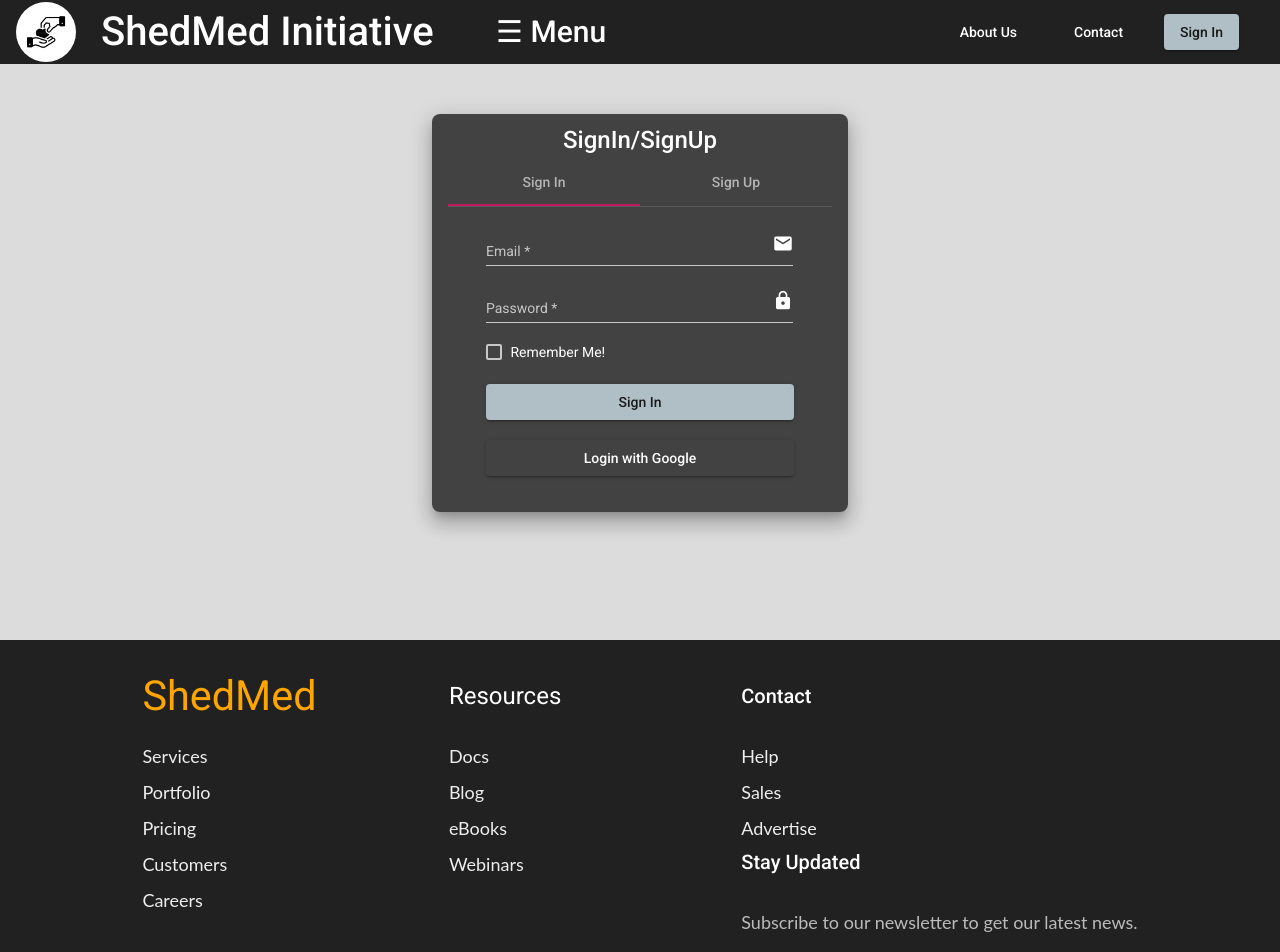
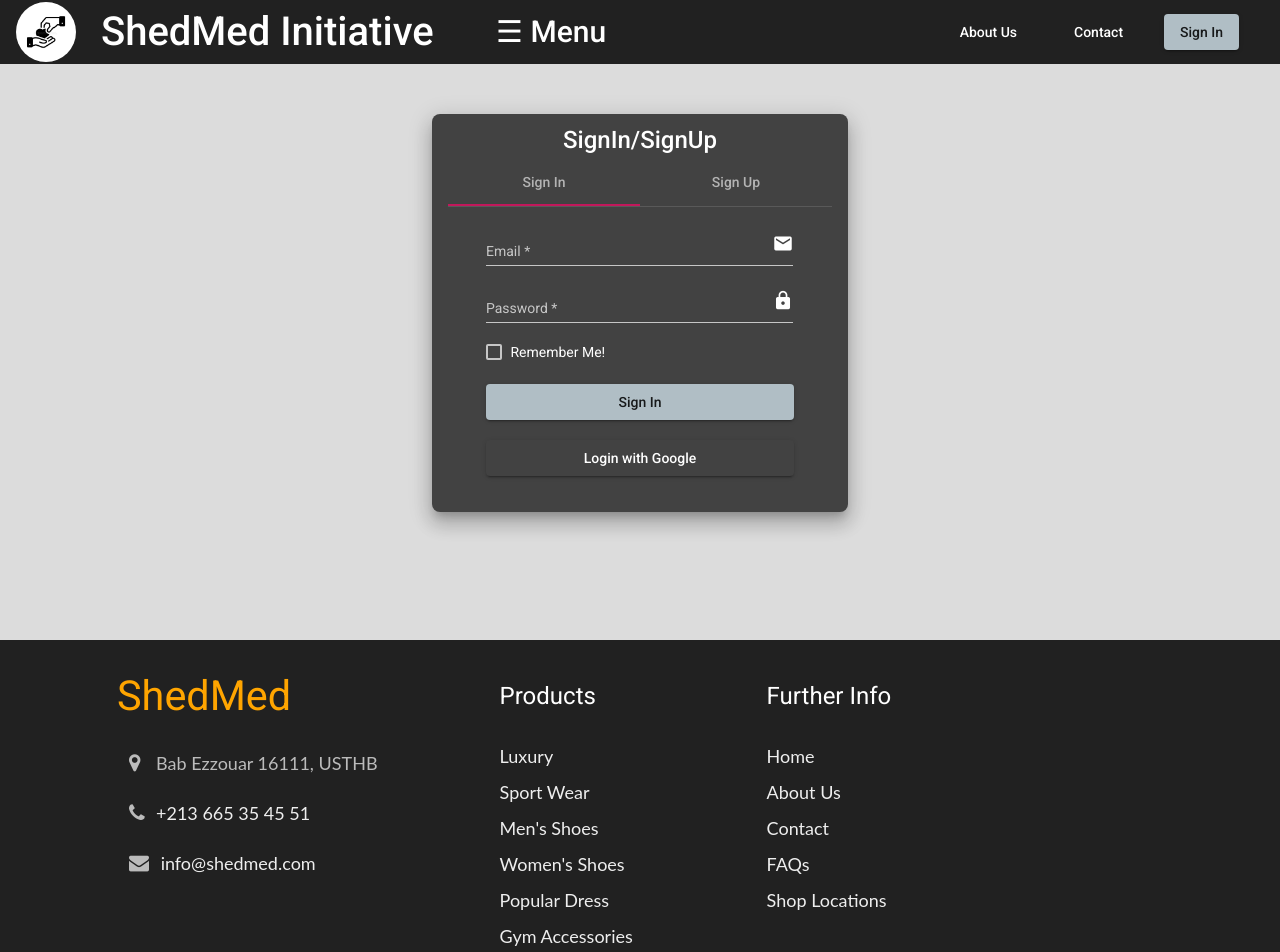
Before and after one commit to khitermedachraf/ecommerce-website-Angular-Ts, an Angular app in the folder my-app/: page / in a window 1280 px wide. Shown: the top 952 px of the page. Built offline with nearby package versions, Linux system fonts and the light colour scheme.

Commit message:
finishing with footer

```diff
--- a/my-app/src/app/footer/footer.component.css
+++ b/my-app/src/app/footer/footer.component.css
@@ -196,3 +196,7 @@ input[type="submit"] {
 .ft-legal a:active {
     color: orange;
 }
+
+.faSpace {
+    margin: 15px;
+}
--- a/my-app/src/app/footer/footer.component.html
+++ b/my-app/src/app/footer/footer.component.html
@@ -7,34 +7,46 @@
             <h1 class="ft-title" id="ft-title-h1">ShedMed</h1>
 
             <ul>
-                <li><a href="#footer">Services</a></li>
-                <li><a href="#footer">Portfolio</a></li>
-                <li><a href="#footer">Pricing</a></li>
-                <li><a href="#footer">Customers</a></li>
-                <li><a href="#footer">Careers</a></li>
+                <li>
+                    <i class="fa fa-map-marker"></i>
+                    <span class="faSpace">Bab Ezzouar 16111, USTHB</span>
+                </li>
+                <li>
+                    <i class="fa fa-phone"></i>
+                    <a href="#footer" class="faSpace">+213 665 35 45 51</a>
+                </li>
+                <li>
+                    <i class="fa fa-envelope"></i>
+                    <a href="#footer" class="faSpace"> info@shedmed.com</a>
+                </li>
             </ul>
         </div>
         <div class="ft-main-item">
-            <h1 class="ft-title">Resources</h1>
+            <h1 class="ft-title">Products</h1>
             <ul>
-                <li><a href="#footer">Docs</a></li>
-                <li><a href="#footer">Blog</a></li>
-                <li><a href="#footer">eBooks</a></li>
-                <li><a href="#footer">Webinars</a></li>
+                <li><a href="#footer">Luxury</a></li>
+                <li><a href="#footer">Sport Wear</a></li>
+                <li><a href="#footer">Men's Shoes</a></li>
+                <li><a href="#footer">Women's Shoes</a></li>
+                <li><a href="#footer">Popular Dress</a></li>
+                <li><a href="#footer">Gym Accessories</a></li>
+                <li><a href="#footer">Sport Shoes</a></li>
             </ul>
         </div>
         <div class="ft-main-item">
-            <h2 class="ft-title">Contact</h2>
+            <h1 class="ft-title">Further Info</h1>
             <ul>
-                <li><a href="#footer">Help</a></li>
-                <li><a href="#footer">Sales</a></li>
-                <li><a href="#footer">Advertise</a></li>
+                <li><a href="#">Home</a></li>
+                <li><a href="#footer">About Us</a></li>
+                <li><a href="#footer">Contact</a></li>
+                <li><a href="#footer">FAQs</a></li>
+                <li><a href="#footer">Shop Locations</a></li>
             </ul>
-            <h2 class="ft-title">Stay Updated</h2>
+            <br>
             <p>Subscribe to our newsletter to get our latest news.</p>
             <form>
                 <input type="email" name="email" placeholder="Enter email address">
-                <input type="submit" value="Subscribe">
+                <a href="#" mat-button class="orangeBtn">Subscribe</a>
             </form>
         </div>
     </section>
```
